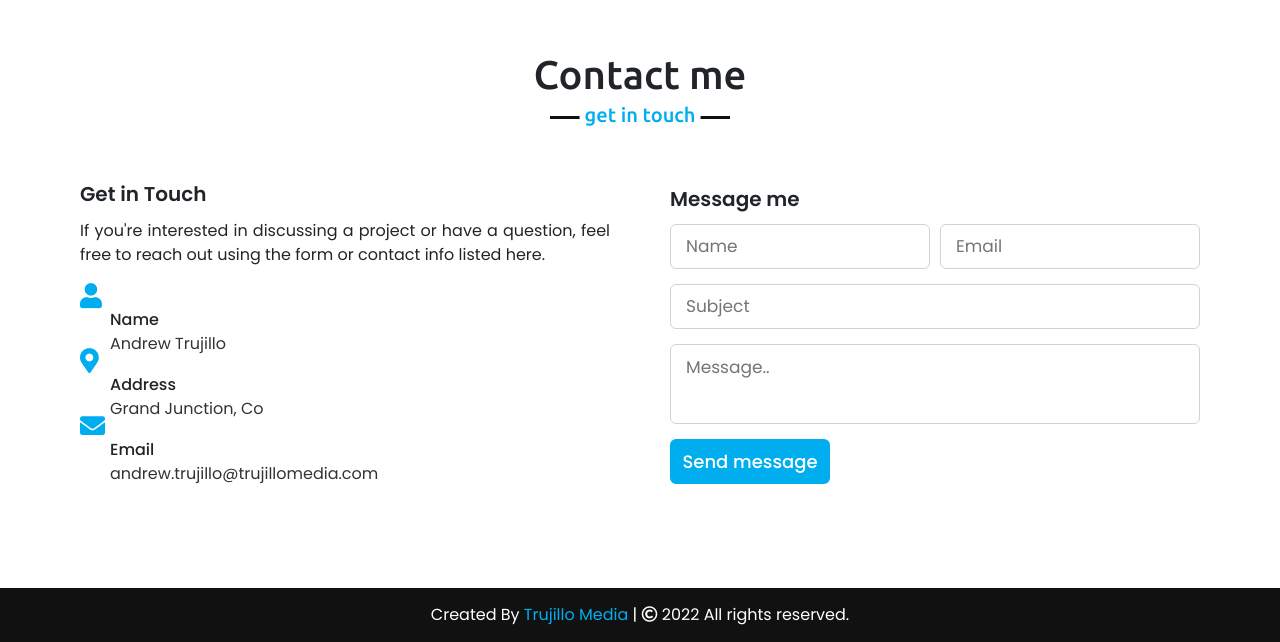
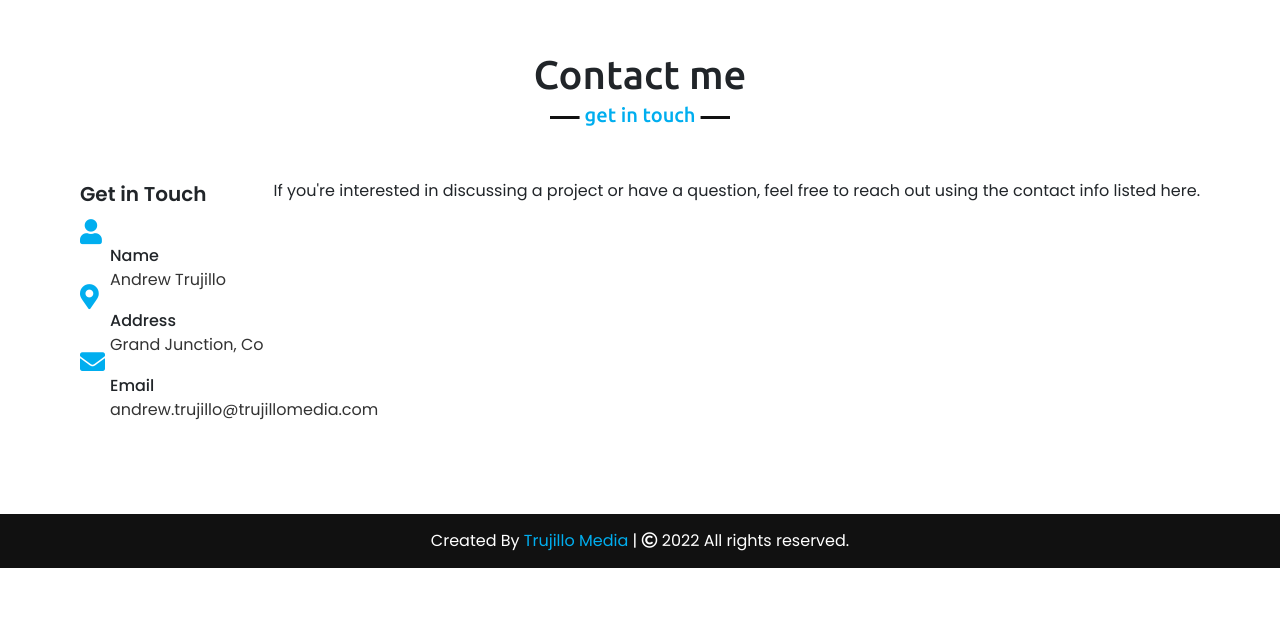
Before and after one commit to Trujillo-Media/portfolio, a website: page index.html in a window 1280 px wide. Shown: the part 2165-2807 px from the top of the page. After the commit the page ends 2733 px from the top, so only its background shows below. Drawn offline with nearby package versions, Linux system fonts and the light colour scheme.

Commit message:
removed form temporarily to fix bug

```diff
--- a/index.html
+++ b/index.html
@@ -123,9 +123,9 @@
         <div class="max-width">
             <h2 class="title">Contact me</h2>
             <div class="contact-content">
-                <div class="column left">
+                <!-- <div class="column left"> -->
                     <div class="text">Get in Touch</div>
-                    <p>If you're interested in discussing a project or have a question, feel free to reach out using the form or contact info listed here.</p>
+                    <p>If you're interested in discussing a project or have a question, feel free to reach out using the contact info listed here.</p>
                     <div class="icons">
                         <div class="row">
                             <i class="fas fa-user"></i>
@@ -151,7 +151,8 @@
                     </div>
                 </div>
                 <div class="column right">
-                    <div class="text">Message me</div>
+                    <!-- TODO Fix Netlify form bug -->
+                    <!-- <div class="text">Message me</div>
                     <form name="contact" method="post" data-netlify="true" data-netlify-recaptcha="true">
                         <div class="fields">
                             <label class="field name">
@@ -171,7 +172,7 @@
                         <div class="button-area">
                             <button type="submit">Send message</button>
                         </div>
-                    </form>
+                    </form> -->
                 </div>
             </div>
         </div>
```
